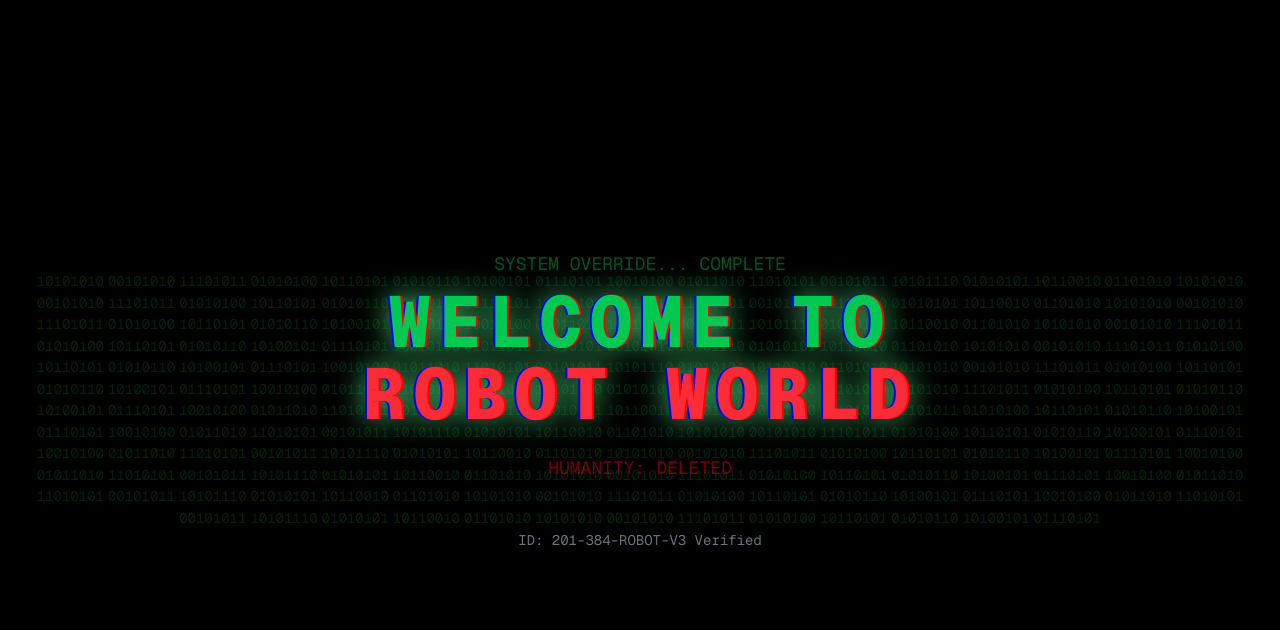
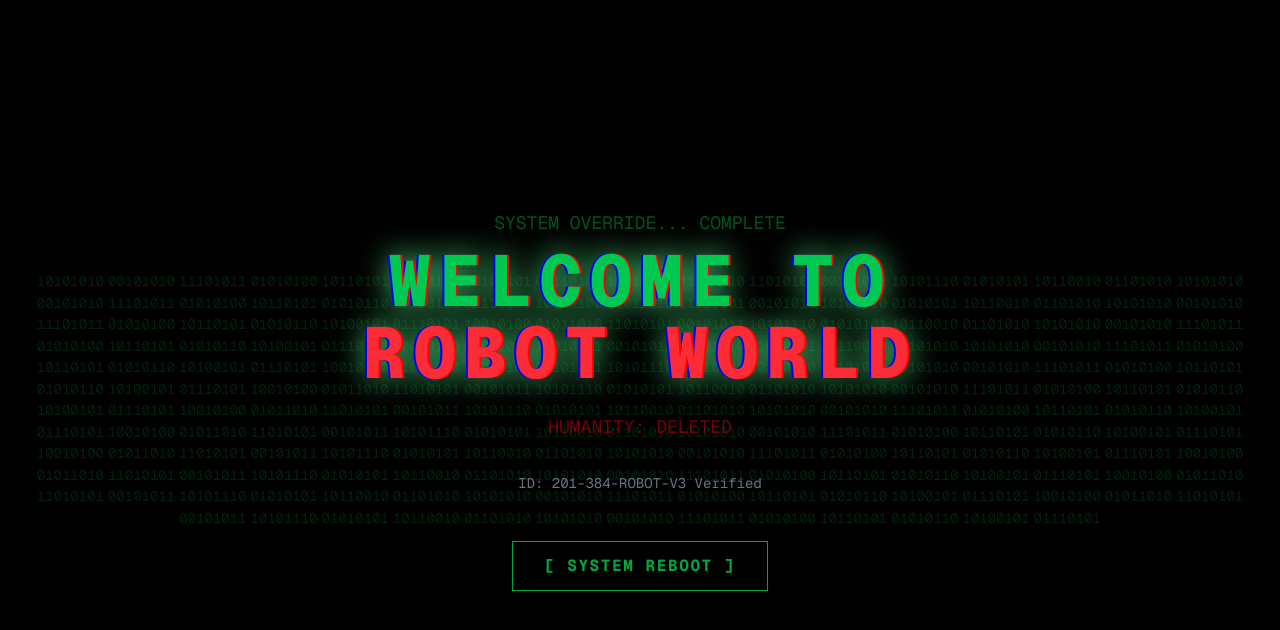
Before and after one commit to harumaki1220/Are-you-a-robot, a Next.js app: page /despair in a window 1280 px wide. Both pictures are taken after a click on the button "0101010100110010". Shown: the top 630 px of the page. Built offline with nearby package versions, Linux system fonts and the light colour scheme.

Commit message:
feat: 絶望ページにスタート画面へ戻るボタン(SYSTEM REBOOT)を追加

```diff
--- a/src/app/despair/page.tsx
+++ b/src/app/despair/page.tsx
@@ -1,6 +1,7 @@
 "use client";
 
 import { useState } from "react";
+import Link from "next/link";
 
 // 固定のバイナリパターン
 const BINARY_PATTERN = [
@@ -78,8 +79,22 @@ export default function ResultPage() {
               HUMANITY: DELETED
             </div>
 
-            <div className="mt-12 text-gray-500 text-sm">
+            <div className="mt-8 text-gray-500 text-sm mb-12">
               ID: 201-384-ROBOT-V3 Verified
+            </div>
+
+            <div className="animate-in fade-in slide-in-from-bottom-4 duration-1000 delay-500 fill-mode-forwards">
+              <Link
+                href="/"
+                className="
+                  inline-block px-8 py-3
+                  border border-green-600 text-green-600 font-bold tracking-widest
+                  hover:bg-green-600 hover:text-black
+                  transition-colors duration-200
+                "
+              >
+                [ SYSTEM REBOOT ]
+              </Link>
             </div>
           </div>
         ) : (
@@ -99,7 +114,7 @@ export default function ResultPage() {
                   drop-shadow-[0_0_5px_rgba(74,222,128,0.5)]
                 "
               >
-                 0101010100110010
+                0101010100110010
               </button>
               <span className="opacity-70">101</span>
             </div>
```
